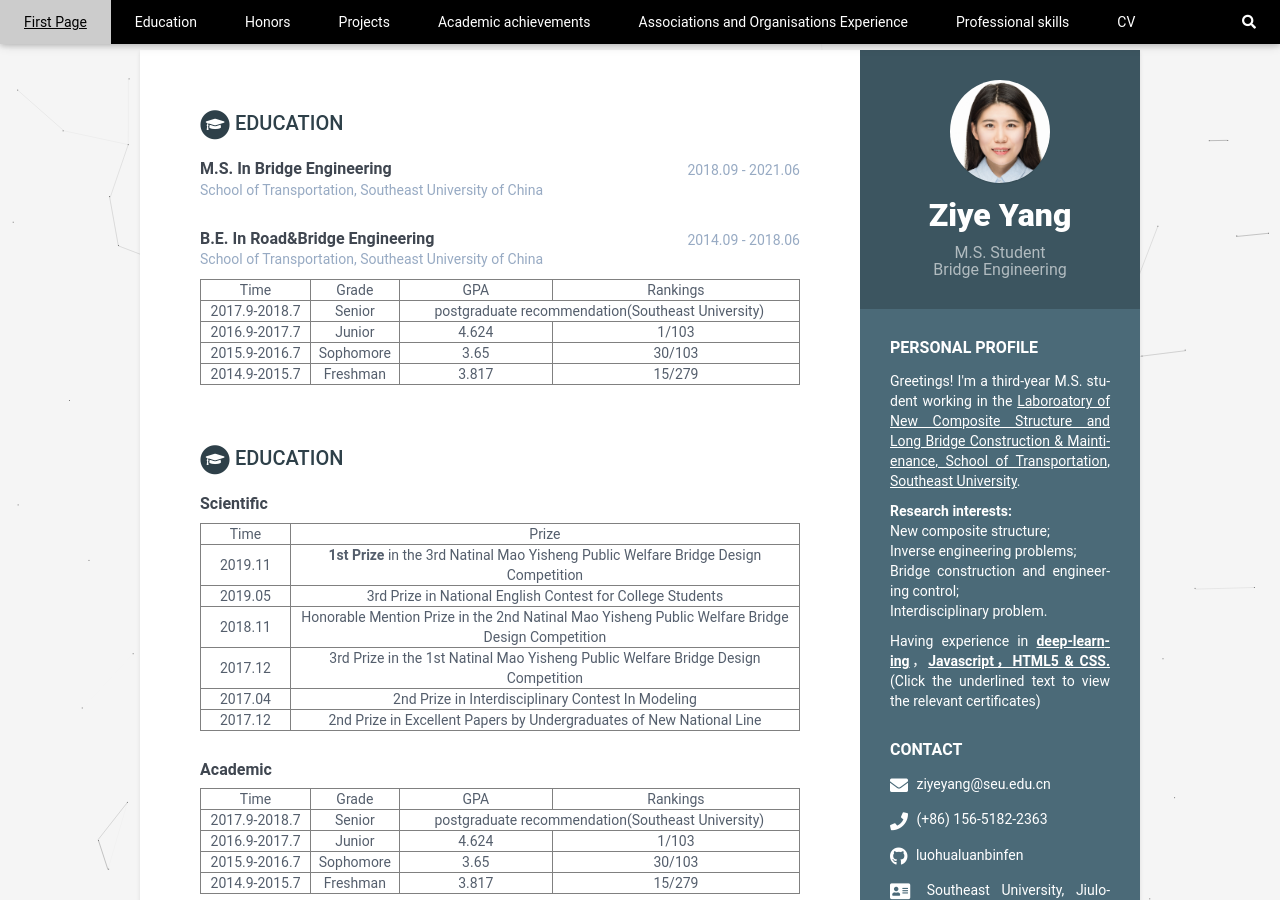
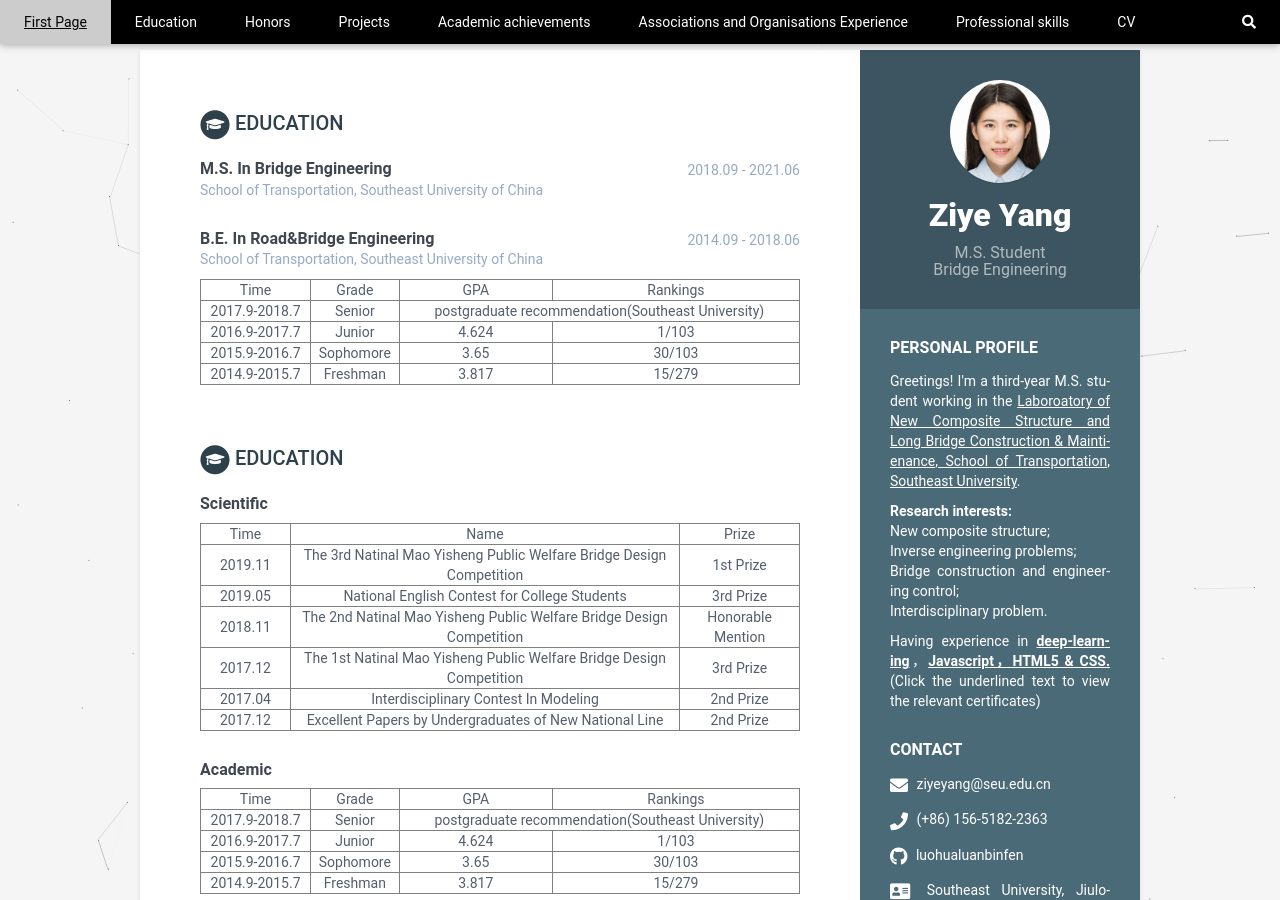
Before and after one commit to luohualuanbinfen/CV_EN, a Jekyll site: the page built from index.html, in a window 1280 px wide and 900 px high. Built offline with Jekyll 4.4.1, drawn with Linux system fonts in a browser that asks for light colours.

Commit message:
Update data.yml

```diff
--- a/_data/data.yml
+++ b/_data/data.yml
@@ -103,31 +103,38 @@ education1:
           <table width="100%" border="1" cellpadding="2" cellspacing="1">
           <tr>
           <td width="15%"> Time </td>
-          <td> Prize </td>
+          <td> Name </td>
+          <td width="20%"> Prize </td>
           </tr>
           <tr>
-          <td width="15%"> 2019.11 </td>
-          <td> <b>1st Prize</b> in the 3rd Natinal Mao Yisheng Public Welfare Bridge Design Competition</td>
+          <td> 2019.11 </td>
+          <td> The 3rd Natinal Mao Yisheng Public Welfare Bridge Design Competition</td>
+          <td> 1st Prize </td>
           </tr>
           <tr>
-          <td width="15%"> 2019.05 </td>
-          <td> 3rd Prize in National English Contest for College Students</td>
+          <td> 2019.05 </td>
+          <td> National English Contest for College Students</td>
+          <td> 3rd Prize </td>
           </tr>
           <tr>
           <td> 2018.11 </td>
-          <td> Honorable Mention Prize in the 2nd Natinal Mao Yisheng Public Welfare Bridge Design Competition</td>
+          <td> The 2nd Natinal Mao Yisheng Public Welfare Bridge Design Competition</td>
+          <td> Honorable Mention </td>
           </tr>
           <tr>
           <td> 2017.12 </td>
-          <td> 3rd Prize in the 1st Natinal Mao Yisheng Public Welfare Bridge Design Competition</td>
+          <td> The 1st Natinal Mao Yisheng Public Welfare Bridge Design Competition</td>
+          <td> 3rd Prize </td>
           </tr>
           <tr>
           <td> 2017.04 </td>
-          <td> 2nd Prize in Interdisciplinary Contest In Modeling</td>
+          <td> Interdisciplinary Contest In Modeling</td>
+          <td> 2nd Prize </td>
           </tr>
           <tr>
           <td> 2017.12 </td>
-          <td> 2nd Prize in Excellent Papers by Undergraduates of New National Line</td>
+          <td> Excellent Papers by Undergraduates of New National Line</td>
+          <td> 2nd Prize </td>
           </tr>
           </table>
         </div>
```
